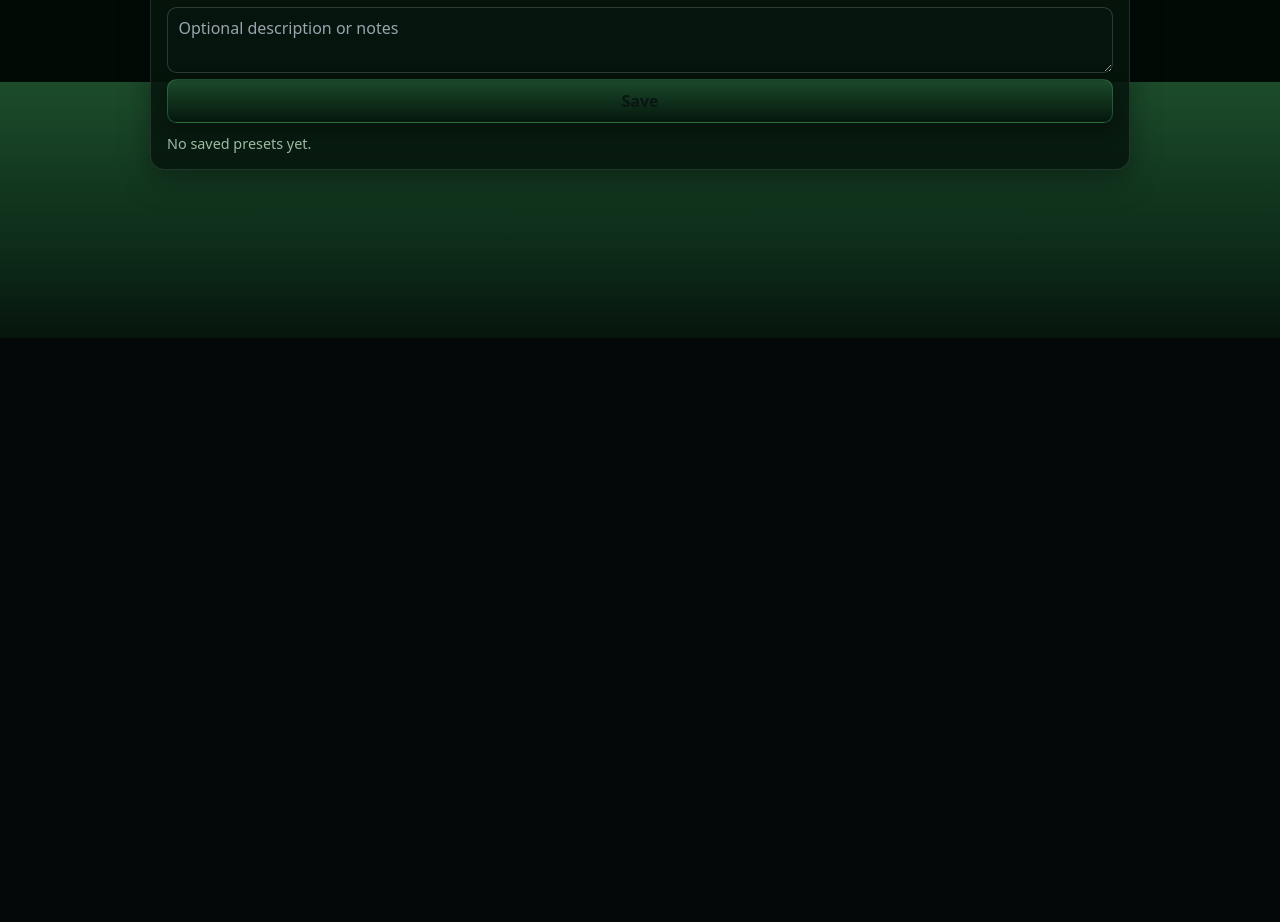
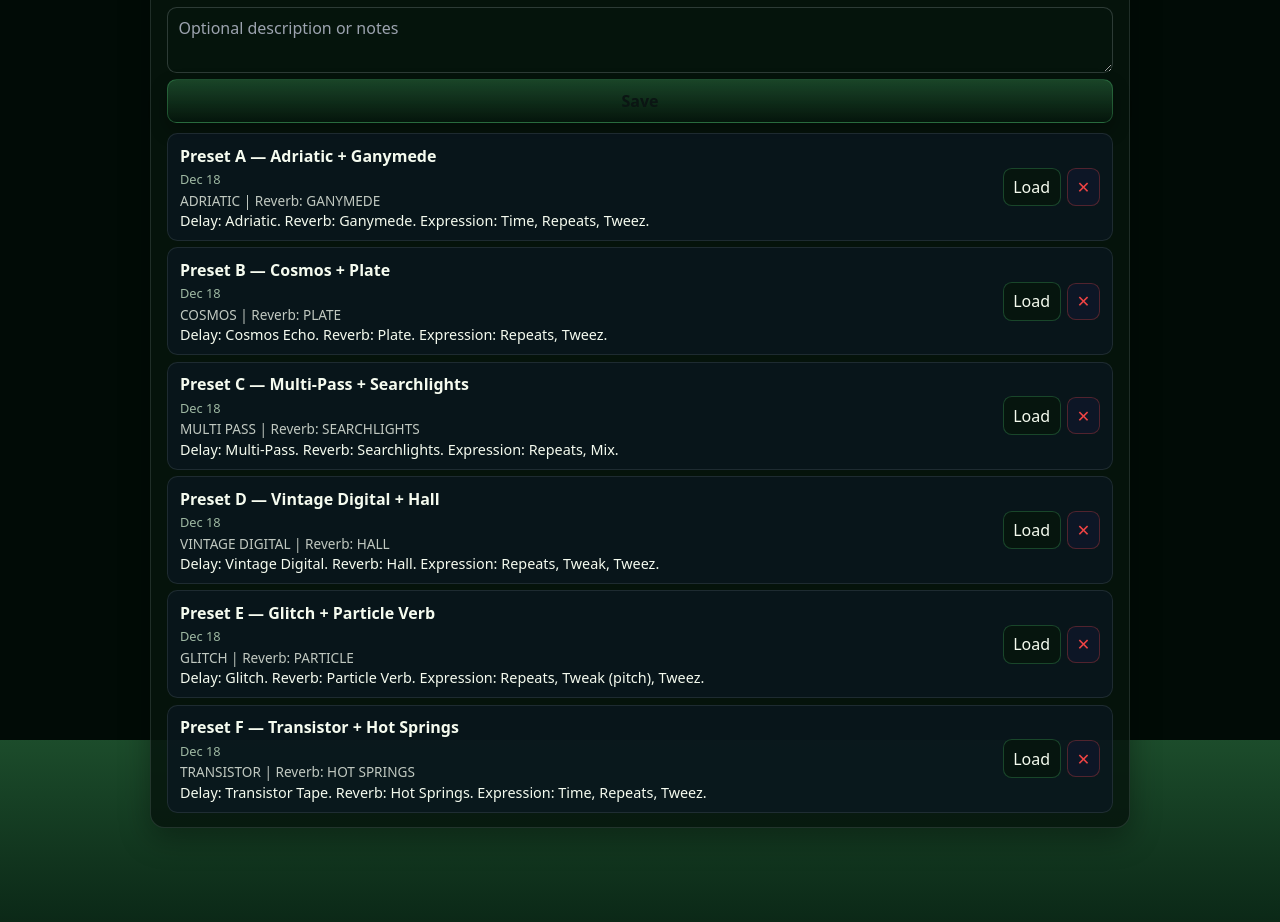
Before and after one commit to salmanj1/MacDLmkII, a React (Vite) app: page / in a window 1280 px wide. Shown: the part 1860-2782 px from the top of the page. Before the commit the page ends 2198 px from the top, so only its background shows below. Built offline with nearby package versions, Linux system fonts and the light colour scheme.

Commit message:
feat: add factory presets and default values for delay and reverb controls

```diff
--- a/src/App.tsx
+++ b/src/App.tsx
@@ -39,6 +39,26 @@ type PresetLibraryEntry = {
   snapshot: PresetSnapshot;
 };
 
+  const snapshotsEqual = (a: PresetSnapshot | null, b: PresetSnapshot | null) => {
+    if (!a || !b) return false;
+    return JSON.stringify(a) === JSON.stringify(b);
+  };
+
+  const {
+    mode,
+    setMode,
+    effects,
+    filteredEffects,
+    currentEffect,
+    currentDetent,
+    setDetentForMode,
+    jumpToEffect,
+    searchTerm,
+    setSearchTerm,
+    loadingError,
+    isLoading
+  } = useEffectLibrary();
+
   const [footswitchStatus, setFootswitchStatus] = useState<
     Record<'A' | 'B' | 'C' | 'Tap', FootStatus>
   >({
@@ -55,6 +75,56 @@ type PresetLibraryEntry = {
   const [tapTimestamps, setTapTimestamps] = useState<number[]>([]);
   const [activePreset, setActivePresetIndex] = useState<number | null>(null);
   const [reverbDetent, setReverbDetent] = useState(0);
+  const [activeBaseline, setActiveBaseline] = useState<PresetSnapshot | null>(null);
+  const [presetDirty, setPresetDirty] = useState(false);
+
+  const factorySeeds = useMemo(
+    () => [
+      {
+        slot: 0,
+        name: 'Preset A — Adriatic + Ganymede',
+        detent: 12, // Adriatic
+        reverbDetent: 10, // Ganymede
+        description: 'Delay: Adriatic. Reverb: Ganymede. Expression: Time, Repeats, Tweez.'
+      },
+      {
+        slot: 1,
+        name: 'Preset B — Cosmos + Plate',
+        detent: 10, // Cosmos
+        reverbDetent: 9, // Plate
+        description: 'Delay: Cosmos Echo. Reverb: Plate. Expression: Repeats, Tweez.'
+      },
+      {
+        slot: 2,
+        name: 'Preset C — Multi-Pass + Searchlights',
+        detent: 11, // Multi-Pass
+        reverbDetent: 1, // Searchlights
+        description: 'Delay: Multi-Pass. Reverb: Searchlights. Expression: Repeats, Mix.'
+      },
+      {
+        slot: 3,
+        name: 'Preset D — Vintage Digital + Hall',
+        detent: 0, // Vintage Digital
+        reverbDetent: 13, // Hall
+        description: 'Delay: Vintage Digital. Reverb: Hall. Expression: Repeats, Tweak, Tweez.'
+      },
+      {
+        slot: 4,
+        name: 'Preset E — Glitch + Particle Verb',
+        detent: 14, // Glitch
+        reverbDetent: 2, // Particle Verb
+        description: 'Delay: Glitch. Reverb: Particle Verb. Expression: Repeats, Tweak (pitch), Tweez.'
+      },
+      {
+        slot: 5,
+        name: 'Preset F — Transistor + Hot Springs',
+        detent: 9, // Transistor
+        reverbDetent: 12, // Hot Springs
+        description: 'Delay: Transistor Tape. Reverb: Hot Springs. Expression: Time, Repeats, Tweez.'
+      }
+    ],
+    []
+  );
   const [presetLibrary, setPresetLibrary] = useState<PresetLibraryEntry[]>([]);
   const [libraryLoadingId, setLibraryLoadingId] = useState<string | null>(null);
   const [delayControlValues, setDelayControlValues] = useState<
@@ -82,20 +152,33 @@ type PresetLibraryEntry = {
     )
   );
 
-  const {
-    mode,
-    setMode,
-    effects,
-    filteredEffects,
-    currentEffect,
-    currentDetent,
-    setDetentForMode,
-    jumpToEffect,
-    searchTerm,
-    setSearchTerm,
-    loadingError,
-    isLoading
-  } = useEffectLibrary();
+  const autoNameFromSnapshot = useCallback(
+    (snapshot: PresetSnapshot) => {
+      const delayModel =
+        effects.find((entry) => entry.mode === snapshot.mode && entry.detent === snapshot.detent)
+          ?.model ?? snapshot.mode;
+      const reverbModel =
+        effects.find((entry) => entry.mode === 'Secret Reverb' && entry.detent === snapshot.reverbDetent)
+          ?.model ?? null;
+      const parts = [delayModel];
+      if (reverbModel) parts.push(reverbModel);
+      return parts.filter(Boolean).join(' + ') || 'Untitled preset';
+    },
+    [effects]
+  );
+
+  const summaryFromSnapshot = useCallback(
+    (snapshot: PresetSnapshot) => {
+      const delayModel =
+        effects.find((entry) => entry.mode === snapshot.mode && entry.detent === snapshot.detent)
+          ?.model ?? snapshot.mode;
+      const reverbModel =
+        effects.find((entry) => entry.mode === 'Secret Reverb' && entry.detent === snapshot.reverbDetent)
+          ?.model ?? 'No reverb';
+      return `${delayModel} | Reverb: ${reverbModel}`;
+    },
+    [effects]
+  );
   const reverbEffects = useMemo(
     () => effects.filter((entry) => entry.mode === 'Secret Reverb'),
     [effects]
@@ -168,22 +251,97 @@ type PresetLibraryEntry = {
     }));
   }, [tapBlink.blinkOn, tapModeActive]);
 
+  const buildDelayDefaults = useCallback(() => {
+    const defaults = delayControls.reduce(
+      (acc, ctrl) => ({ ...acc, [ctrl.id]: 64 }),
+      {} as Record<(typeof delayControls)[number]['id'], number>
+    );
+    return {
+      'MkII Delay': { ...defaults },
+      'Legacy Delay': { ...defaults },
+      'Secret Reverb': { ...defaults }
+    };
+  }, []);
+
+  const buildReverbDefaults = useCallback(() => {
+    return reverbControls.reduce(
+      (acc, ctrl) => ({
+        ...acc,
+        [ctrl.id]: ctrl.id === 'mix' ? 0 : 64
+      }),
+      {} as Record<(typeof reverbControls)[number]['id'], number>
+    );
+  }, []);
+
+  const seedFactoryPresets = useCallback(() => {
+    if (typeof window === 'undefined') return;
+
+    const tapIndex = tapSubdivisions.findIndex((entry) => entry.value === 64) || 0;
+    const delayDefaults = buildDelayDefaults();
+    const reverbDefaults = buildReverbDefaults();
+
+    factorySeeds.forEach(({ slot: index, detent, reverbDetent }) => {
+      const snapshot: PresetSnapshot = {
+        mode: 'MkII Delay',
+        detent,
+        reverbDetent,
+        delayControlValues: buildDelayDefaults(),
+        reverbControlValues: buildReverbDefaults(),
+        tapSubdivisionIndex: tapIndex,
+        tapBpm: 120
+      };
+      localStorage.setItem(`macdlmkii-preset-${index}`, JSON.stringify(snapshot));
+    });
+  }, [buildDelayDefaults, buildReverbDefaults, factorySeeds]);
+
   useEffect(() => {
     if (typeof window === 'undefined') return;
     try {
       const raw = localStorage.getItem('macdlmkii-preset-library');
-      if (!raw) return;
-      const parsed: PresetLibraryEntry[] = JSON.parse(raw);
-      if (Array.isArray(parsed)) setPresetLibrary(parsed);
+      const parsed: PresetLibraryEntry[] | null = raw ? JSON.parse(raw) : null;
+      if (Array.isArray(parsed) && parsed.length > 0) {
+        setPresetLibrary(parsed);
+        return;
+      }
+
+      // Seed factory library entries if empty.
+      const tapIndex = tapSubdivisions.findIndex((entry) => entry.value === 64) || 0;
+      const delayDefaults = buildDelayDefaults();
+      const reverbDefaults = buildReverbDefaults();
+      const seeded: PresetLibraryEntry[] = factorySeeds.map(({ slot, name, detent, reverbDetent, description }) => {
+        const snapshot: PresetSnapshot = {
+          mode: 'MkII Delay',
+          detent,
+          reverbDetent,
+          delayControlValues: { ...delayDefaults },
+          reverbControlValues: { ...reverbDefaults },
+          tapSubdivisionIndex: tapIndex,
+          tapBpm: 120
+        };
+        return {
+          id: `factory-${slot}`,
+          name,
+          createdAt: Date.now(),
+          summary: summaryFromSnapshot(snapshot),
+          description,
+          snapshot
+        };
+      });
+      setPresetLibrary(seeded);
+      localStorage.setItem('macdlmkii-preset-library', JSON.stringify(seeded));
     } catch (error) {
       console.warn('Failed to load preset library', error);
     }
-  }, []);
+  }, [buildDelayDefaults, buildReverbDefaults, factorySeeds, summaryFromSnapshot]);
 
   useEffect(() => {
     if (typeof window === 'undefined') return;
     localStorage.setItem('macdlmkii-preset-library', JSON.stringify(presetLibrary));
   }, [presetLibrary]);
+
+  useEffect(() => {
+    seedFactoryPresets();
+  }, [seedFactoryPresets]);
 
   const buildPresetSnapshot = useCallback((): PresetSnapshot => {
     return {
@@ -203,6 +361,21 @@ type PresetLibraryEntry = {
     reverbDetent,
     tapBpm,
     tapSubdivisionIndex
+  ]);
+
+  useEffect(() => {
+    const current = buildPresetSnapshot();
+    setPresetDirty(activeBaseline ? !snapshotsEqual(current, activeBaseline) : false);
+  }, [
+    activeBaseline,
+    buildPresetSnapshot,
+    currentDetent,
+    delayControlValues,
+    mode,
+    reverbControlValues,
+    reverbDetent,
+    tapSubdivisionIndex,
+    tapBpm
   ]);
 
   const handleDetentChange = useCallback(
@@ -252,34 +425,6 @@ type PresetLibraryEntry = {
     setToast(null);
   }, []);
 
-  const autoNameFromSnapshot = useCallback(
-    (snapshot: PresetSnapshot) => {
-      const delayModel =
-        effects.find((entry) => entry.mode === snapshot.mode && entry.detent === snapshot.detent)
-          ?.model ?? snapshot.mode;
-      const reverbModel =
-        effects.find((entry) => entry.mode === 'Secret Reverb' && entry.detent === snapshot.reverbDetent)
-          ?.model ?? null;
-      const parts = [delayModel];
-      if (reverbModel) parts.push(reverbModel);
-      return parts.filter(Boolean).join(' + ') || 'Untitled preset';
-    },
-    [effects]
-  );
-
-  const summaryFromSnapshot = useCallback(
-    (snapshot: PresetSnapshot) => {
-      const delayModel =
-        effects.find((entry) => entry.mode === snapshot.mode && entry.detent === snapshot.detent)
-          ?.model ?? snapshot.mode;
-      const reverbModel =
-        effects.find((entry) => entry.mode === 'Secret Reverb' && entry.detent === snapshot.reverbDetent)
-          ?.model ?? 'No reverb';
-      return `${delayModel} | Reverb: ${reverbModel}`;
-    },
-    [effects]
-  );
-
   const sendAllControls = useCallback(async () => {
     if (!midiReady || selectedPort === null) return;
     const delayValues = delayControlValues[mode] || {};
@@ -319,6 +464,7 @@ type PresetLibraryEntry = {
       setTapBpm(snapshot.tapBpm);
       setTapModeActive(true);
       setActivePresetIndex(presetIndex);
+      setActiveBaseline(snapshot);
       const activeId = presetIndex === null ? null : presetIndex % 3;
       setFootswitchStatus({
         A: activeId === 0 ? 'on' : 'off',
@@ -450,11 +596,33 @@ type PresetLibraryEntry = {
       A: activeId === 0 ? 'on' : 'off',
       B: activeId === 1 ? 'on' : 'off',
       C: activeId === 2 ? 'on' : 'off',
-      Tap: 'off',
-      Set: 'off'
+      Tap: 'off'
     });
     setActivePresetIndex(index);
-  }, [loadPresetFromStorage, midiReady, mode, sendAllControls, selectedPort, sendCC, sendProgramChange]);
+    setActiveBaseline({
+      mode,
+      detent: currentDetent,
+      reverbDetent,
+      delayControlValues,
+      reverbControlValues,
+      tapSubdivisionIndex,
+      tapBpm
+    });
+  }, [
+    loadPresetFromStorage,
+    midiReady,
+    mode,
+    sendAllControls,
+    selectedPort,
+    sendCC,
+    sendProgramChange,
+    currentDetent,
+    reverbDetent,
+    delayControlValues,
+    reverbControlValues,
+    tapSubdivisionIndex,
+    tapBpm
+  ]);
 
   const toggleBypass = useCallback(async (nextStatus: 'on' | 'dim') => {
     if (!midiReady || selectedPort === null) return;
@@ -494,6 +662,7 @@ type PresetLibraryEntry = {
       const raw = JSON.stringify(snapshot);
       localStorage.setItem(`macdlmkii-preset-${activePreset}`, raw);
       showToast(`Preset ${activePreset + 1} saved`, 'ok');
+      setActiveBaseline(snapshot);
       return true;
     } catch (error) {
       showToast('Failed to save preset', 'error');
@@ -846,6 +1015,23 @@ type PresetLibraryEntry = {
 
           <ManualPane delayEffect={currentEffect} reverbEffect={currentReverbEffect} />
 
+          {presetDirty && (
+            <div className={styles.dirtyBar}>
+              <span>Unsaved changes</span>
+              <button
+                type="button"
+                onClick={() => {
+                  if (saveActivePreset()) {
+                    setActiveBaseline(buildPresetSnapshot());
+                  }
+                }}
+                disabled={activePreset === null}
+              >
+                Save preset
+              </button>
+            </div>
+          )}
+
           <PresetLibraryPanel
             entries={presetLibrary.map(({ id, name, createdAt, summary, description }) => ({
               id,
--- a/src/components/molecules/LinearKnob/LinearKnob.tsx
+++ b/src/components/molecules/LinearKnob/LinearKnob.tsx
@@ -6,13 +6,14 @@ type LinearKnobProps = {
   label: string;
   value: number;
   onChange: (next: number) => void;
+  showLabel?: boolean;
 };
 
 /**
  * Simple vertical drag/wheel control styled to sit over the DL4 faceplate positions.
  * Values are clamped 0-127 to align with MIDI CC range.
  */
-const LinearKnob = ({ label, value, onChange }: LinearKnobProps) => {
+const LinearKnob = ({ label, value, onChange, showLabel = true }: LinearKnobProps) => {
   const clamp = useCallback((next: number) => Math.max(0, Math.min(127, next)), []);
   const dragStart = useRef<{ y: number; value: number } | null>(null);
   const frameRef = useRef<HTMLDivElement | null>(null);
@@ -143,7 +144,7 @@ const LinearKnob = ({ label, value, onChange }: LinearKnobProps) => {
         onChange={(event) => onChange(clamp(Number(event.target.value)))}
         onPointerDown={handlePointerDown}
       />
-      <div className={styles.label}>{label}</div>
+      {showLabel && <div className={styles.label}>{label}</div>}
     </div>
   );
 };
--- a/src/components/organisms/Pedal/Pedal.tsx
+++ b/src/components/organisms/Pedal/Pedal.tsx
@@ -189,6 +189,7 @@ const Pedal = ({
                 }
                 value={controlValues?.delay?.[control.id] ?? 0}
                 onChange={(value) => onControlChange?.(control.id, value, 'delay')}
+                showLabel={control.id === 'tweak' || control.id === 'tweez'}
               />
             </div>
           ))}
@@ -212,6 +213,7 @@ const Pedal = ({
                 }
                 value={controlValues?.reverb?.[control.id] ?? 0}
                 onChange={(value) => onControlChange?.(control.id, value, 'reverb')}
+                showLabel={control.id === 'tweak' || control.id === 'tweez'}
               />
             </div>
           ))}
```
Also changed, not shown: src/App.module.less (+25 -0 lines).
